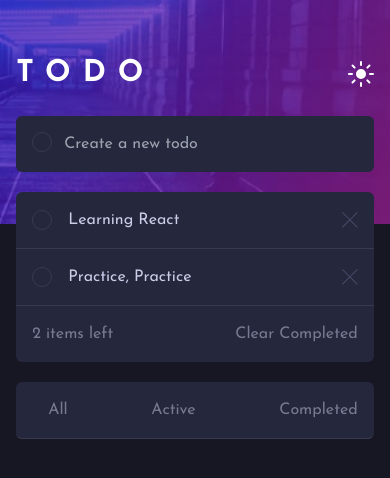
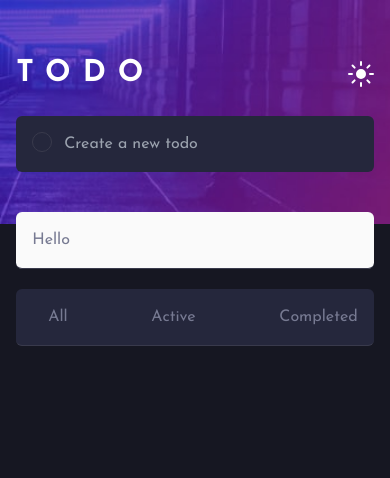
Before and after one commit to jomefavourite/React_Frontendmentor_Todo-app, a React (Create React App) app: page /active in a window 390 px wide. Shown: the top 478 px of the page. Built offline with nearby package versions, Linux system fonts and the light colour scheme.

Commit message:
router
Signed-off-by: jomefavourite <jfjomefavourite@gmail.com>

```diff
--- a/src/App.js
+++ b/src/App.js
@@ -2,7 +2,8 @@ import React from "react";
 import Todo from "./components/Todo";
 import AddTodo from "./components/AddTodo";
 import Nav from "./components/Nav";
-import {BrowserRouter} from "react-router-dom";
+import Active from "./components/Active";
+import {BrowserRouter as Router, Switch, Route} from "react-router-dom";
 
 class App extends React.Component {
   constructor(props) {
@@ -88,13 +89,15 @@ class App extends React.Component {
           }`}
         >
           <div className='max-w-lg m-auto w-11/12'>
-            <BrowserRouter>
+            <Router>
               <AddTodo
                 addTodo={this.addTodo}
                 sunVisibility={this.state.sunVisibility}
                 toggleIcon={this.toggleIcon}
               />
-              {/* <Route exact path='/todo' component={Todo} /> */}
+              <Switch>
+                <Route exact path='/todo' component={Todo} />
+                <Route path='/active' component={Active} />
                 <Todo
                   todos={this.state.todos}
                   deleteTodo={this.deleteTodo}
@@ -103,13 +106,18 @@ class App extends React.Component {
                   deleteComplete={this.deleteComplete}
                   lengthTodo={this.lengthTodo}
                 />
+                <Active
+                  todos={this.state.todos}
+                  sunVisibility={this.state.sunVisibility}
+                />
+              </Switch>
 
               <Nav
                 sunVisibility={this.state.sunVisibility}
                 todos={this.state.todos}
                 deleteComplete={this.deleteComplete}
               />
-            </BrowserRouter>
+            </Router>
           </div>
         </div>
       </div>
--- /dev/null
+++ b/src/components/Active.js
@@ -0,0 +1,16 @@
+import React from "react";
+
+const Active = props => {
+  return (
+    <div
+      className={`mt-5 md:mt-0 text-center space-x-4 rounded-md md:rounded-t-none Todo flx text-color13 ${
+        props.sunVisibility ? "bg-color10" : "bg-color3"
+      }`}
+    >
+      <div>Hello</div>
+      {console.log(props)}
+    </div>
+  );
+};
+
+export default Active;
--- a/src/components/Nav.js
+++ b/src/components/Nav.js
@@ -13,8 +13,8 @@ const Nav = ({sunVisibility, todos, deleteComplete}) => {
       <div className='hidden md:block'>
         <ItemsLeft todos={todos} />
       </div>
-      <Link to='/'>All</Link>
-      <Link to='/todo'>Active</Link>
+      <Link to='/todo'>All</Link>
+      <Link to='/active'>Active</Link>
       <Link to='/'>Completed</Link>
       <div className='hidden md:block'>
         <ClearCompleted deleteComplete={deleteComplete} />
--- a/src/components/Todo.js
+++ b/src/components/Todo.js
@@ -64,10 +64,7 @@ const Todo = ({
           }`}
         >
           <ItemsLeft todos={todos} />
-          <ClearCompleted
-            deleteComplete={deleteComplete}
-            todoCompleted={todos.completed}
-          />
+          <ClearCompleted deleteComplete={deleteComplete} />
         </div>
       </div>
     </div>
```
Lines whose indentation alone changed are shown as unchanged.
